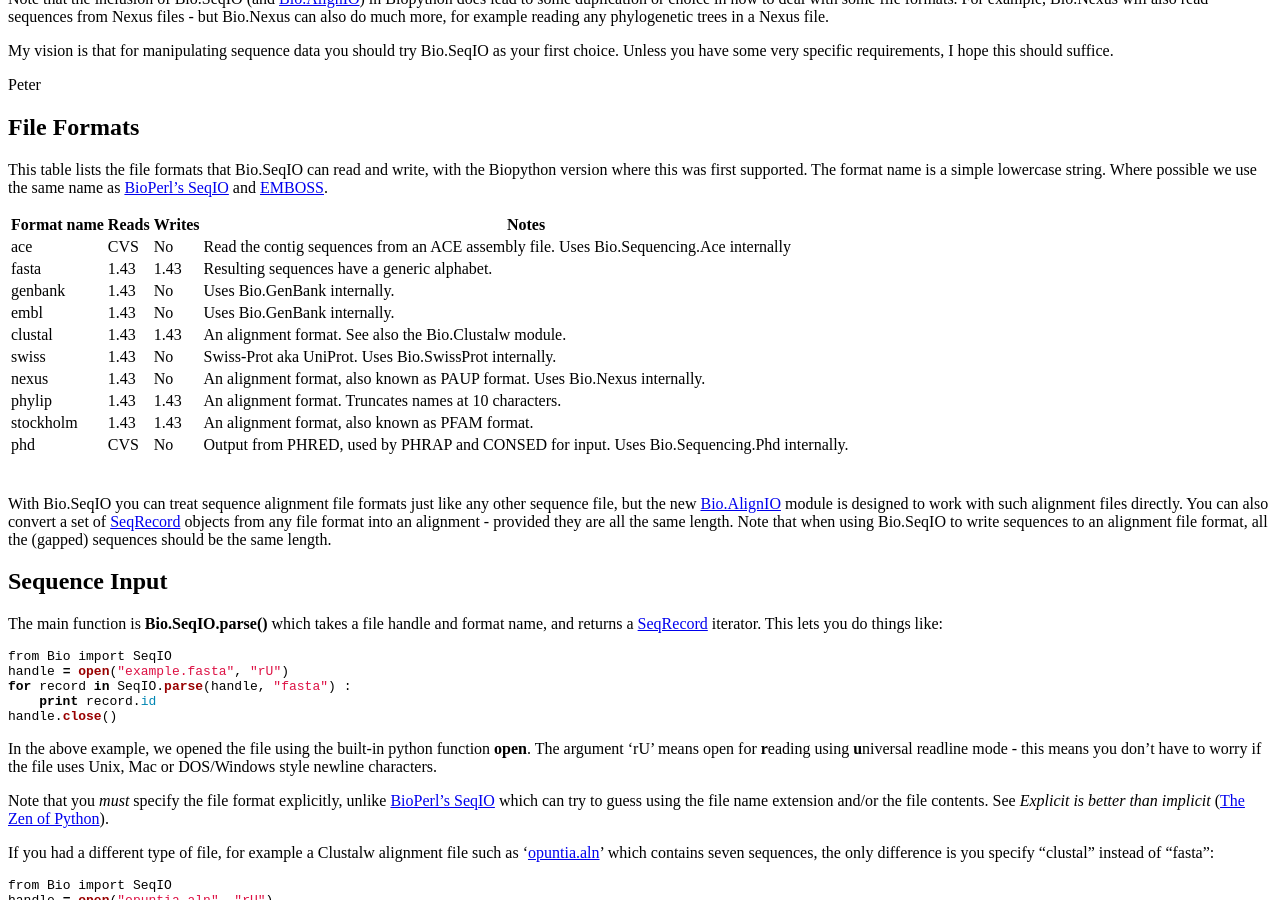
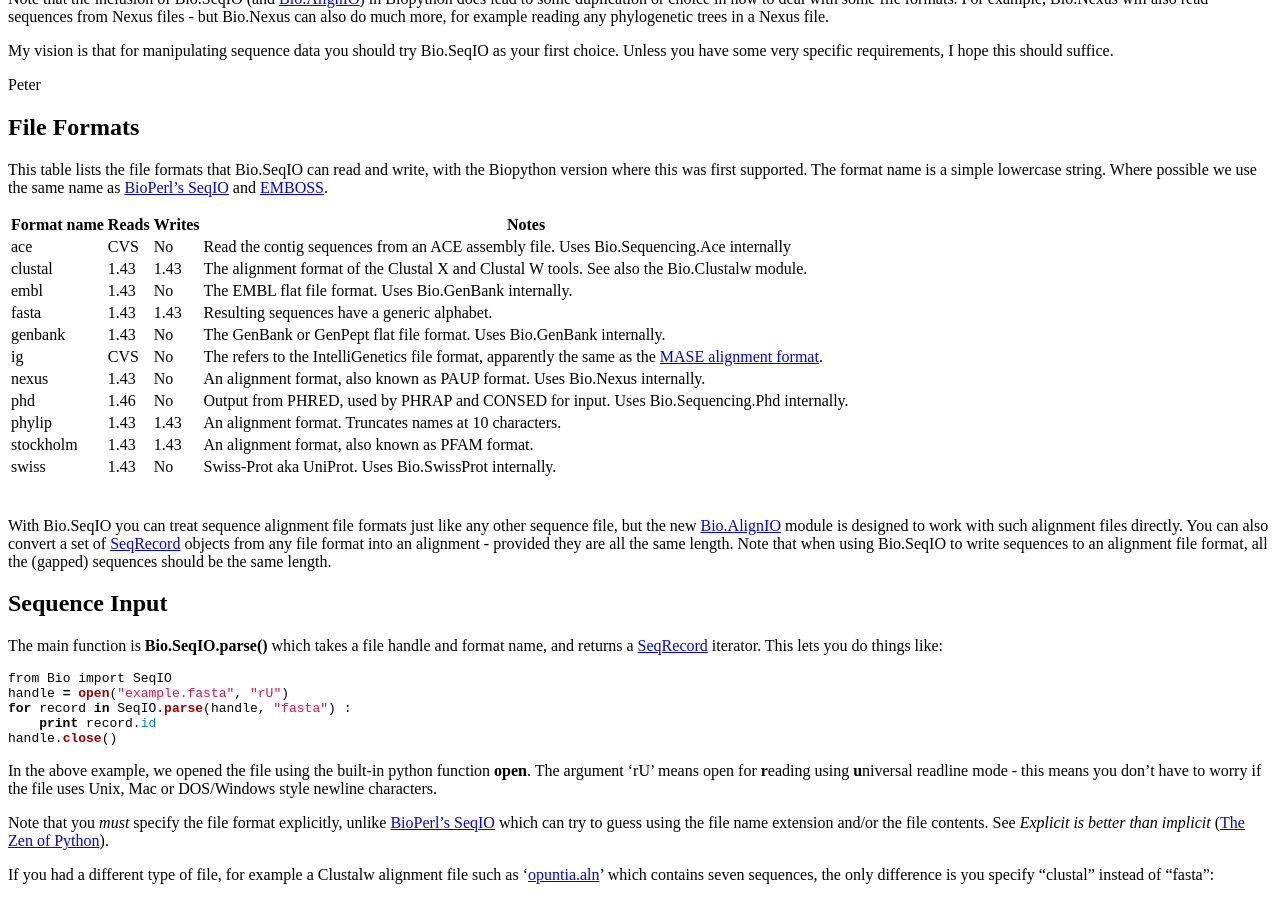
Before and after one commit to biopython/biopython.github.io, a Jekyll site: the page built from wiki/SeqIO.md, in a window 1280 px wide and 900 px high, scrolled down 313 px. Built offline with Jekyll 4.4.1, drawn with Linux system fonts in a browser that asks for light colours.

Commit message:
/* File Formats */ Adding ig format and reordering

```diff
--- a/wiki/SeqIO.md
+++ b/wiki/SeqIO.md
@@ -54,18 +54,19 @@ as [BioPerl's SeqIO](http://www.bioperl.org/wiki/HOWTO:SeqIO#Formats)
 and
 [EMBOSS](http://emboss.sourceforge.net/docs/themes/SequenceFormats.html).
 
-| Format name | Reads | Writes | Notes                                                                                      |
-|-------------|-------|--------|--------------------------------------------------------------------------------------------|
-| ace         | CVS   | No     | Read the contig sequences from an ACE assembly file. Uses Bio.Sequencing.Ace internally    |
-| fasta       | 1.43  | 1.43   | Resulting sequences have a generic alphabet.                                               |
-| genbank     | 1.43  | No     | Uses Bio.GenBank internally.                                                               |
-| embl        | 1.43  | No     | Uses Bio.GenBank internally.                                                               |
-| clustal     | 1.43  | 1.43   | An alignment format. See also the Bio.Clustalw module.                                     |
-| swiss       | 1.43  | No     | Swiss-Prot aka UniProt. Uses Bio.SwissProt internally.                                     |
-| nexus       | 1.43  | No     | An alignment format, also known as PAUP format. Uses Bio.Nexus internally.                 |
-| phylip      | 1.43  | 1.43   | An alignment format. Truncates names at 10 characters.                                     |
-| stockholm   | 1.43  | 1.43   | An alignment format, also known as PFAM format.                                            |
-| phd         | CVS   | No     | Output from PHRED, used by PHRAP and CONSED for input. Uses Bio.Sequencing.Phd internally. |
+| Format name | Reads | Writes | Notes                                                                                                                                            |
+|-------------|-------|--------|--------------------------------------------------------------------------------------------------------------------------------------------------|
+| ace         | CVS   | No     | Read the contig sequences from an ACE assembly file. Uses Bio.Sequencing.Ace internally                                                          |
+| clustal     | 1.43  | 1.43   | The alignment format of the Clustal X and Clustal W tools. See also the Bio.Clustalw module.                                                     |
+| embl        | 1.43  | No     | The EMBL flat file format. Uses Bio.GenBank internally.                                                                                          |
+| fasta       | 1.43  | 1.43   | Resulting sequences have a generic alphabet.                                                                                                     |
+| genbank     | 1.43  | No     | The GenBank or GenPept flat file format. Uses Bio.GenBank internally.                                                                            |
+| ig          | CVS   | No     | The refers to the IntelliGenetics file format, apparently the same as the [MASE alignment format](bp:Mase_multiple_alignment_format "wikilink"). |
+| nexus       | 1.43  | No     | An alignment format, also known as PAUP format. Uses Bio.Nexus internally.                                                                       |
+| phd         | 1.46  | No     | Output from PHRED, used by PHRAP and CONSED for input. Uses Bio.Sequencing.Phd internally.                                                       |
+| phylip      | 1.43  | 1.43   | An alignment format. Truncates names at 10 characters.                                                                                           |
+| stockholm   | 1.43  | 1.43   | An alignment format, also known as PFAM format.                                                                                                  |
+| swiss       | 1.43  | No     | Swiss-Prot aka UniProt. Uses Bio.SwissProt internally.                                                                                           |
 ||
 
 With Bio.SeqIO you can treat sequence alignment file formats just like
```
Also changed, not shown: 1 other file.
